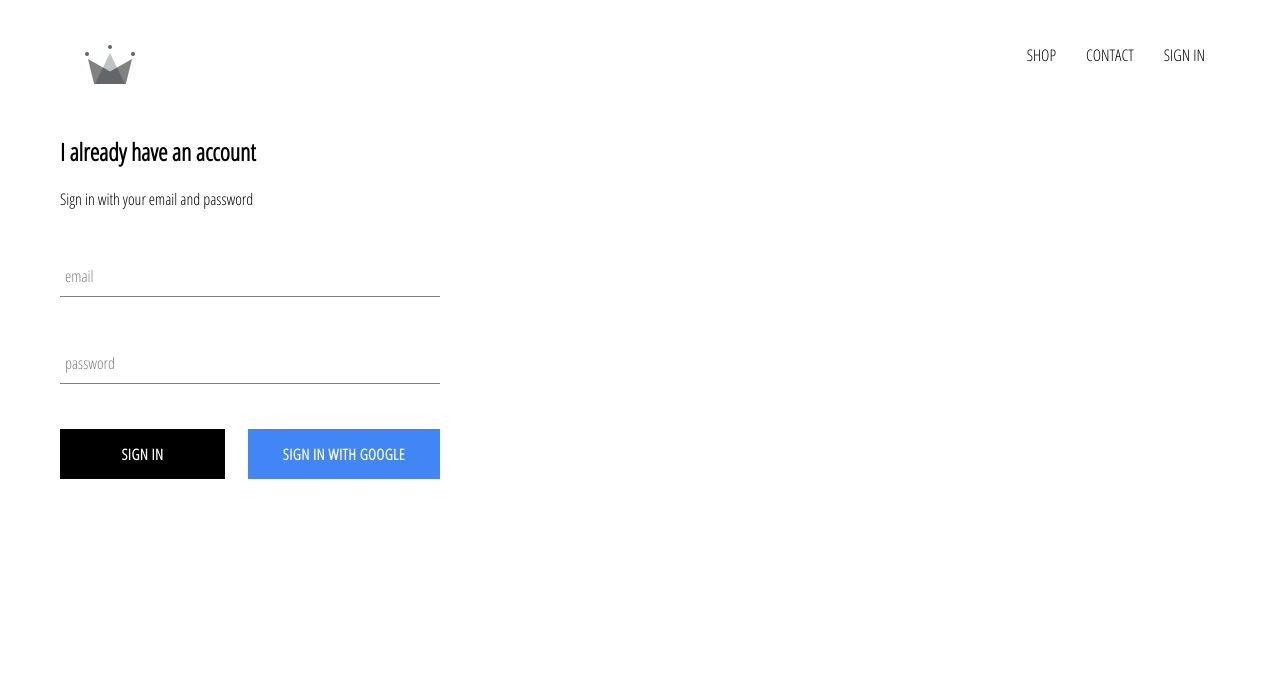
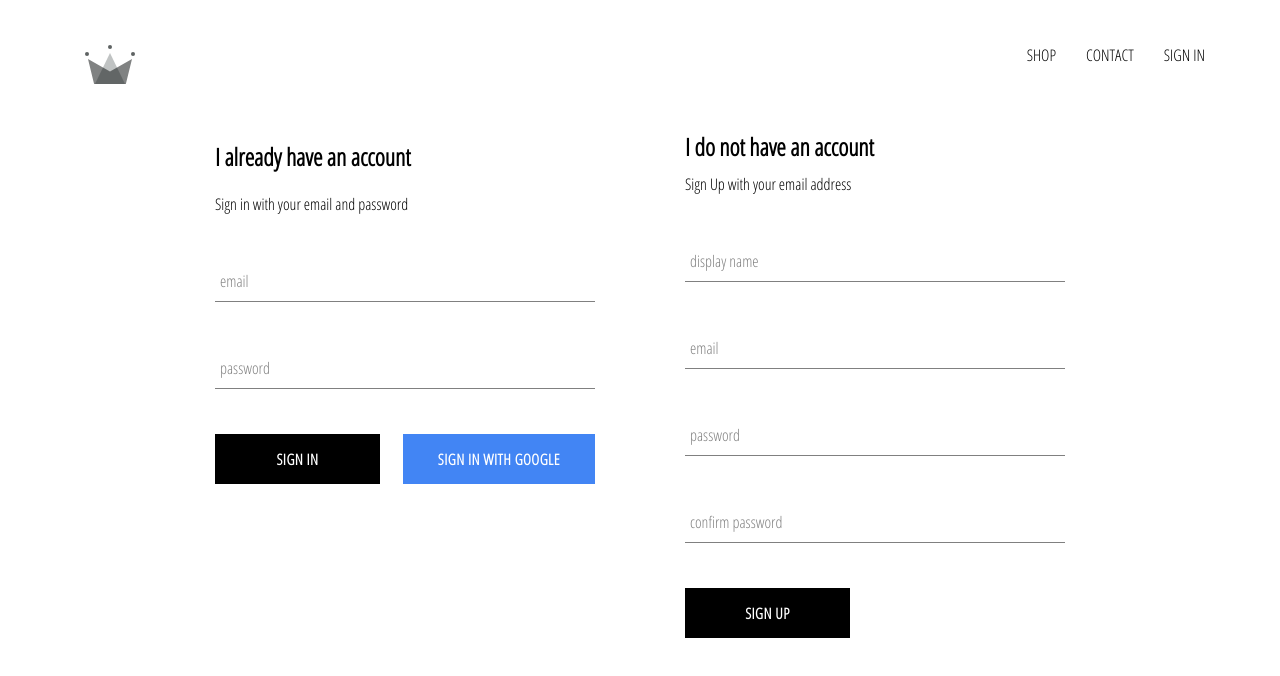
Before and after one commit to tom-f-hall/crown-clothing, a React (Create React App) app: page /signin in a window 1280 px wide. Shown: the top 676 px of the page. Built offline with nearby package versions, Linux system fonts and the light colour scheme; no server answers.

Commit message:
implemented firebase utils and auth'd users storage

```diff
--- a/src/App.js
+++ b/src/App.js
@@ -1,6 +1,6 @@
 import React from 'react';
 import { Switch, Route } from 'react-router-dom'
-import { auth } from './firebase/firebase.utils'
+import { auth, createUserProfileDocument } from './firebase/firebase.utils'
 
 import './App.css';
 
@@ -21,8 +21,21 @@
   unsubscribeFromAuth = null
 
   componentDidMount() {
-    this.unsubscribeFromAuth = auth.onAuthStateChanged(user => {
-      this.setState({ currentUser: user})
+    this.unsubscribeFromAuth = auth.onAuthStateChanged(async userAuth => {
+      if (userAuth) {
+        const userRef = await createUserProfileDocument(userAuth)
+        userRef.onSnapshot(snapShot => {
+          this.setState({
+            currentUser: {
+              id: snapShot.id,
+              ...snapShot.data()
+            }
+          })
+          console.log(this.state)
+        })
+      } else {
+        this.setState({ currentUser: userAuth })
+      }
     })
   }
 
--- /dev/null
+++ b/src/components/sign-up/sign-up.component.jsx
@@ -0,0 +1,101 @@
+import React from 'react'
+
+import './sign-up.style.scss'
+
+import FormInput from '../form-input/form-input.component'
+import CustomButton from '../custom-button/custom-button.component'
+
+import { auth, createUserProfileDocument } from '../../firebase/firebase.utils'
+
+class SignUp extends React.Component {
+    constructor() {
+        super()
+
+        this.state = {
+            displayName: '',
+            email: '',
+            password: '',
+            confirmPassword: ''
+        }
+
+    }
+
+    handleSubmit = async event => {
+        event.preventDefault()
+
+        const {displayName, email, password, confirmPassword} = this.state
+
+        if(password !== confirmPassword ) {
+            alert("Passwords don't match!")
+            return
+        }
+
+        try {
+            const { user } = await auth.createUserWithEmailAndPassword(email, password)
+            await createUserProfileDocument(user,  {displayName})
+
+            this.state = ({
+                displayName: '',
+                email: '',
+                password: '',
+                confirmPassword: ''
+            })
+        } catch (error) {
+            console.error(error)
+        }
+    }
+
+    handleChange = event => {
+        const {name, value} = event.target
+
+        this.setState({[name]: value})
+    }
+
+
+    render() {
+        const {displayName, email, password, confirmPassword} = this.state
+        return (
+            <div className='sign-up'>
+                <h2 className='title'>I do not have an account</h2>
+                <span>Sign Up with your email address</span>
+                <form className='sign-up-form' onSubmit={this.handleSubmit}>
+                    <FormInput
+                        type='text'
+                        name='displayName'
+                        value= {displayName}
+                        handleChange={this.handleChange}
+                        label='display name'
+                        required
+                    />
+                    <FormInput
+                        type='email'
+                        name='email'
+                        value= {email}
+                        handleChange={this.handleChange}
+                        label='email'
+                        required
+                    />
+                    <FormInput
+                        type='password'
+                        name='password'
+                        value= {password}
+                        handleChange={this.handleChange}
+                        label='password'
+                        required
+                    />
+                    <FormInput
+                        type='password'
+                        name='confirmPassword'
+                        value= {confirmPassword}
+                        handleChange={this.handleChange}
+                        label='confirm password'
+                        required
+                    />
+                    <CustomButton type='submit'>SIGN UP</CustomButton>
+                </form>
+            </div>
+        )
+    }
+}
+
+export default SignUp
--- /dev/null
+++ b/src/components/sign-up/sign-up.style.scss
@@ -0,0 +1,9 @@
+.sign-up {
+    display: flex;
+    flex-direction: column;
+    width: 380px;
+
+    .title {
+        margin: 10px 0;
+    }
+}
--- a/src/firebase/firebase.utils.js
+++ b/src/firebase/firebase.utils.js
@@ -13,6 +13,33 @@
     measurementId: "G-H06FR9G0WP"
 }
 
+export const createUserProfileDocument = async (userAuth, additionalData) => {
+    if (!userAuth) return
+
+    const userRef = firestore.doc(`users/${userAuth.uid}`)
+
+    const snapShot = await userRef.get()
+
+    if(!snapShot.exists) {
+        const { displayName, email} = userAuth
+        const createdAt = new Date()
+
+        try {
+            await userRef.set({
+                displayName,
+                email,
+                createdAt,
+                ...additionalData
+            })
+
+        } catch (error) {
+            console.log('error creating user', error.message)
+        }
+    }
+
+    return userRef
+}
+
 firebase.initializeApp(config)
 
 export const auth = firebase.auth()
--- a/src/pages/sign-in-and-sign-up/sign-in-and-sign-up.component.jsx
+++ b/src/pages/sign-in-and-sign-up/sign-in-and-sign-up.component.jsx
@@ -1,12 +1,14 @@
 import React from 'react'
 
 import SignIn from '../../components/sign-in/sign-in.component'
+import SignUp from '../../components/sign-up/sign-up.component'
 
 import './sign-in-and-sign-up.style.scss'
 
 const SignInAndSignUpPage = () => (
     <div className='sign-in-and-sign-up'>
         <SignIn />
+        <SignUp />
     </div>
 )
 
--- a/src/pages/sign-in-and-sign-up/sign-in-and-sign-up.style.scss
+++ b/src/pages/sign-in-and-sign-up/sign-in-and-sign-up.style.scss
@@ -0,0 +1,6 @@
+.sign-in-and-sign-up {
+    width: 850px;
+    display: flex;
+    justify-content: space-between;
+    margin: 30px auto;
+}
```
